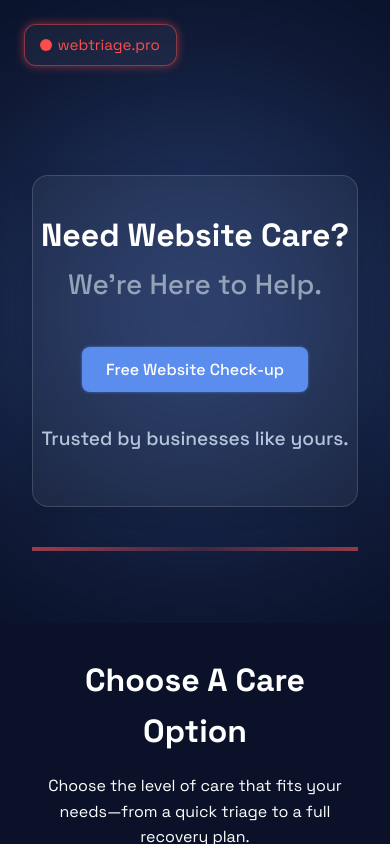
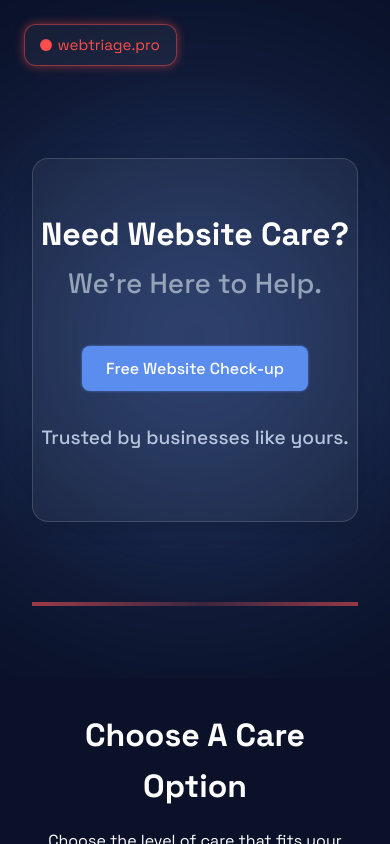
Before and after one commit to KatrinaFinney/webtriage, a Next.js app: page / in a window 390 px wide. Built offline with nearby package versions, Linux system fonts and the light colour scheme.

Commit message:
homepage polish

```diff
--- a/src/app/styles/HeroSection.module.css
+++ b/src/app/styles/HeroSection.module.css
@@ -197,7 +197,8 @@
 /* Mobile Adjustment */
 @media (max-width: 768px) {
   .heroContent {
-    padding: 2rem 0.2rem;
+    padding: 3rem 0.2rem;
+    margin-bottom: 2rem;
   }
 
   .freeAidCard {
@@ -242,8 +243,8 @@
   /* Center the hero card within the new, auto‐sized container */
   .heroContent {
     /* Add a top margin based on viewport height to roughly center vertically */
-    margin: 15vh auto 2rem;
-    margin-bottom: 2.5rem;
+    margin: 13vh auto 5rem;
+    margin-bottom: 5rem;
     /* Keep the bottom margin so the pulsing line below is visible */
     max-width: 90vw;
   }
```
